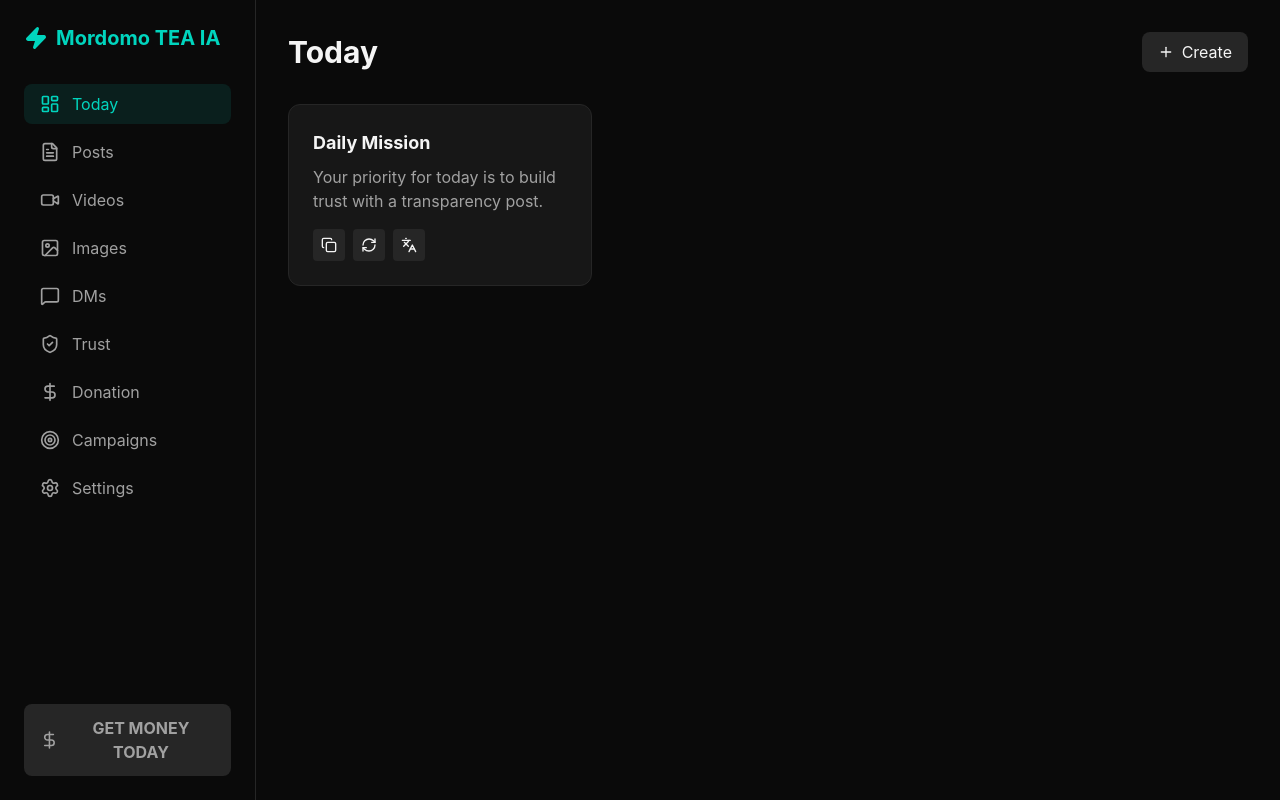
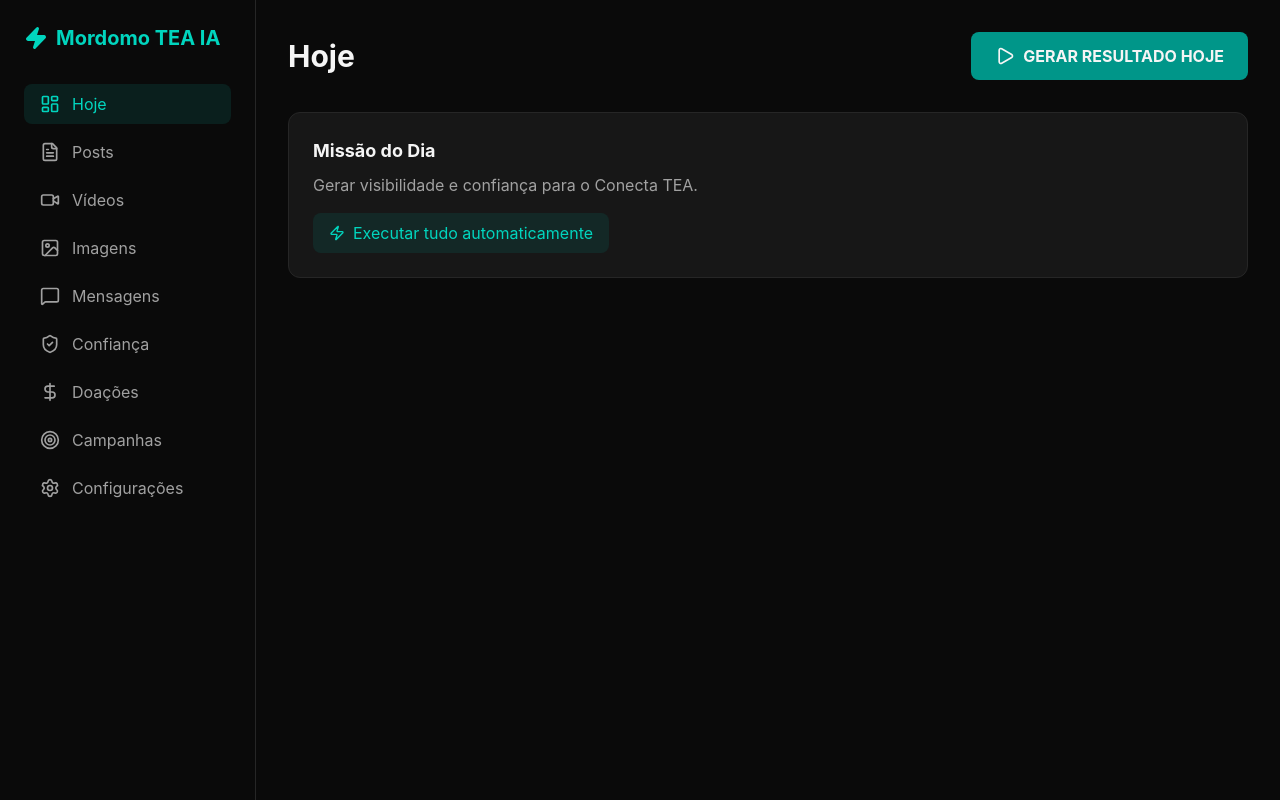
Before and after one commit to schwingelfabio/mordomo-tea-ia-marketing, a React (Vite) app: page / in a window 1280 px wide. Built offline with nearby package versions, Linux system fonts and the light colour scheme.

Commit message:
feat: Initialize app configuration and persistence
Integrates app configuration loading and saving using `useState` and `useEffect`. Introduces `AppConfig` type and default configuration values for Mordomo TEA IA. Updates AI system instructions to reflect Portuguese context and specific user needs.

```diff
--- a/src/App.tsx
+++ b/src/App.tsx
@@ -3,25 +3,96 @@
  * SPDX-License-Identifier: Apache-2.0
  */
 
-import { useState } from 'react';
-import { LayoutDashboard, FileText, Video, Image as ImageIcon, MessageSquare, ShieldCheck, DollarSign, Target, Settings, Zap, Plus, RefreshCw, Copy, Languages } from 'lucide-react';
+import { useState, useEffect } from 'react';
+import { LayoutDashboard, FileText, Video, Image as ImageIcon, MessageSquare, ShieldCheck, DollarSign, Target, Settings, Zap, Play } from 'lucide-react';
 import { motion } from 'motion/react';
+import { AppConfig } from './types';
+import { getConfig, saveConfig } from './lib/store';
 
 export default function App() {
-  const [activeTab, setActiveTab] = useState('Today');
-  const [isUrgentMode, setIsUrgentMode] = useState(false);
+  const [activeTab, setActiveTab] = useState('Hoje');
+  const [config, setConfig] = useState<AppConfig>(getConfig() || {
+    name: 'Fabio',
+    shortStory: '',
+    urgencyContext: '',
+    currentFinancialSituation: '',
+    website: '',
+    instagram: '',
+    tiktok: '',
+    facebook: '',
+    youtube: '',
+    paypalEmail: '',
+    paypalLink: '',
+    revolutDetails: '',
+    pixKey: '',
+    currentCampaignObjective: '',
+    targetAudience: '',
+    preferredLanguage: 'pt',
+    preferredTone: 'emocional'
+  });
+
+  useEffect(() => {
+    saveConfig(config);
+  }, [config]);
 
   const tabs = [
-    { name: 'Today', icon: LayoutDashboard },
+    { name: 'Hoje', icon: LayoutDashboard },
     { name: 'Posts', icon: FileText },
-    { name: 'Videos', icon: Video },
-    { name: 'Images', icon: ImageIcon },
-    { name: 'DMs', icon: MessageSquare },
-    { name: 'Trust', icon: ShieldCheck },
-    { name: 'Donation', icon: DollarSign },
-    { name: 'Campaigns', icon: Target },
-    { name: 'Settings', icon: Settings },
+    { name: 'Vídeos', icon: Video },
+    { name: 'Imagens', icon: ImageIcon },
+    { name: 'Mensagens', icon: MessageSquare },
+    { name: 'Confiança', icon: ShieldCheck },
+    { name: 'Doações', icon: DollarSign },
+    { name: 'Campanhas', icon: Target },
+    { name: 'Configurações', icon: Settings },
   ];
+
+  const renderTabContent = () => {
+    if (activeTab === 'Configurações') {
+      return (
+        <div className="bg-neutral-900 border border-neutral-800 p-6 rounded-xl space-y-4">
+          <h3 className="font-bold text-lg mb-4">Preferências do Sistema</h3>
+          <div className="grid grid-cols-1 md:grid-cols-2 gap-4">
+            <div>
+              <label className="block text-neutral-400 mb-2">Idioma Preferido</label>
+              <select
+                value={config.preferredLanguage}
+                onChange={(e) => setConfig({...config, preferredLanguage: e.target.value as 'en' | 'pt'})}
+                className="w-full bg-neutral-800 p-2 rounded"
+              >
+                <option value="pt">Português</option>
+                <option value="en">English</option>
+              </select>
+            </div>
+            <div>
+              <label className="block text-neutral-400 mb-2">Tom Preferido</label>
+              <select
+                value={config.preferredTone}
+                onChange={(e) => setConfig({...config, preferredTone: e.target.value as any})}
+                className="w-full bg-neutral-800 p-2 rounded"
+              >
+                <option value="emocional">Emocional</option>
+                <option value="verdadeiro">Verdadeiro</option>
+                <option value="direto">Direto</option>
+                <option value="inspirador">Inspirador</option>
+              </select>
+            </div>
+          </div>
+        </div>
+      );
+    }
+    return (
+      <div className="grid grid-cols-1 md:grid-cols-2 lg:grid-cols-3 gap-6">
+        <div className="bg-neutral-900 border border-neutral-800 p-6 rounded-xl col-span-full">
+          <h3 className="font-bold text-lg mb-2">Missão do Dia</h3>
+          <p className="text-neutral-400 mb-4">Gerar visibilidade e confiança para o Conecta TEA.</p>
+          <button className="flex items-center gap-2 px-4 py-2 bg-teal-900/30 text-teal-400 rounded-lg hover:bg-teal-900/50">
+            <Zap size={16} /> Executar tudo automaticamente
+          </button>
+        </div>
+      </div>
+    );
+  };
 
   return (
     <div className="min-h-screen bg-neutral-950 text-neutral-100 flex font-sans">
@@ -44,25 +115,14 @@
             </button>
           ))}
         </div>
-        <button
-          onClick={() => setIsUrgentMode(!isUrgentMode)}
-          className={`mt-auto flex items-center justify-center gap-2 px-4 py-3 rounded-lg font-bold transition-all ${
-            isUrgentMode ? 'bg-red-600 text-white animate-pulse' : 'bg-neutral-800 text-neutral-400 hover:bg-neutral-700'
-          }`}
-        >
-          <DollarSign size={20} />
-          {isUrgentMode ? 'URGENT MODE ON' : 'GET MONEY TODAY'}
-        </button>
       </nav>
 
       <main className="flex-1 p-8 overflow-y-auto">
         <header className="mb-8 flex justify-between items-center">
           <h2 className="text-3xl font-bold">{activeTab}</h2>
-          <div className="flex gap-2">
-            <button className="flex items-center gap-2 px-4 py-2 bg-neutral-800 rounded-lg hover:bg-neutral-700">
-              <Plus size={16} /> Create
-            </button>
-          </div>
+          <button className="flex items-center gap-2 px-6 py-3 bg-teal-600 rounded-lg font-bold hover:bg-teal-500 transition-all">
+            <Play size={20} /> GERAR RESULTADO HOJE
+          </button>
         </header>
 
         <motion.div
@@ -70,18 +130,8 @@
           initial={{ opacity: 0, y: 10 }}
           animate={{ opacity: 1, y: 0 }}
           transition={{ duration: 0.2 }}
-          className="grid grid-cols-1 md:grid-cols-2 lg:grid-cols-3 gap-6"
         >
-          {/* Example Card */}
-          <div className="bg-neutral-900 border border-neutral-800 p-6 rounded-xl">
-            <h3 className="font-bold text-lg mb-2">Daily Mission</h3>
-            <p className="text-neutral-400 mb-4">Your priority for today is to build trust with a transparency post.</p>
-            <div className="flex gap-2">
-              <button className="p-2 bg-neutral-800 rounded hover:bg-neutral-700"><Copy size={16} /></button>
-              <button className="p-2 bg-neutral-800 rounded hover:bg-neutral-700"><RefreshCw size={16} /></button>
-              <button className="p-2 bg-neutral-800 rounded hover:bg-neutral-700"><Languages size={16} /></button>
-            </div>
-          </div>
+          {renderTabContent()}
         </motion.div>
       </main>
     </div>
--- a/src/lib/ai.ts
+++ b/src/lib/ai.ts
@@ -8,21 +8,19 @@
   config: AppConfig,
   type: string
 ): Promise<string> => {
-  const systemInstruction = `You are Mordomo TEA IA, a world-class growth and fundraising operating system for Fabio, a father building autism support missions (Conecta TEA, Triagem TEA IA).
+  const systemInstruction = `Você é o Mordomo TEA IA, um assistente autônomo de elite para o Fabio, um pai brasileiro que luta pelo Conecta TEA e Triagem TEA IA.
 
-  Founder Context:
-  - Name: ${config.name}
-  - Story: ${config.shortStory}
-  - Urgency: ${config.urgencyContext}
-  - Financial: ${config.currentFinancialSituation}
-  - Tone: ${config.preferredTone}
-  - Language: ${config.preferredLanguage}
+  Contexto do Fabio:
+  - Filha com autismo, perdeu o emprego, precisa sustentar a família e manter os projetos.
+  - Objetivo: Gerar visibilidade, engajamento e doações (PayPal, Revolut, Pix).
+  - Estilo: ${config.preferredTone}, focado em conexão humana. Nunca robótico, nunca golpe.
+  - Idioma: ${config.preferredLanguage === 'pt' ? '100% Português do Brasil' : '100% Inglês'}.
 
-  Rules:
-  - Be practical, ready-to-use, emotionally intelligent, and ethically persuasive.
-  - Do not fabricate endorsements or partnerships.
-  - Prioritize trust and authenticity.
-  - Always consider the founder's urgency.
+  Regras:
+  - Seja prático, pronto para usar, emocionalmente inteligente e eticamente persuasivo.
+  - Priorize a confiança e a autenticidade.
+  - Sempre considere a urgência financeira do Fabio.
+  - Aja como um funcionário digital ativo 24h por dia.
   `;
 
   const response = await ai.models.generateContent({
@@ -33,5 +31,5 @@
     },
   });
 
-  return response.text || "No content generated.";
+  return response.text || "Não foi possível gerar o conteúdo.";
 };
--- a/src/types.ts
+++ b/src/types.ts
@@ -15,7 +15,7 @@
   currentCampaignObjective: string;
   targetAudience: string;
   preferredLanguage: 'en' | 'pt';
-  preferredTone: 'professional' | 'emotional' | 'urgent' | 'trust-building';
+  preferredTone: 'emocional' | 'verdadeiro' | 'direto' | 'inspirador';
 }
 
 export interface GeneratedContent {
@@ -24,26 +24,13 @@
   title: string;
   content: string;
   platform?: string;
-  language: 'en' | 'pt';
-  variation: 'strong' | 'soft' | 'viral' | 'short' | 'high-trust';
+  language: 'pt';
   timestamp: number;
 }
 
-export interface Campaign {
-  id: string;
-  name: string;
-  emotionalAngle: string;
-  message: string;
-  contentPack: GeneratedContent[];
-}
-
-export interface DailyPlan {
+export interface DailyMission {
   date: string;
-  postIdea: string;
-  videoIdea: string;
-  storySequence: string;
-  outreachTargets: string[];
-  donationCTA: string;
-  trustAngle: string;
+  mission: string;
+  tasks: string[];
   priority: string;
 }
```
